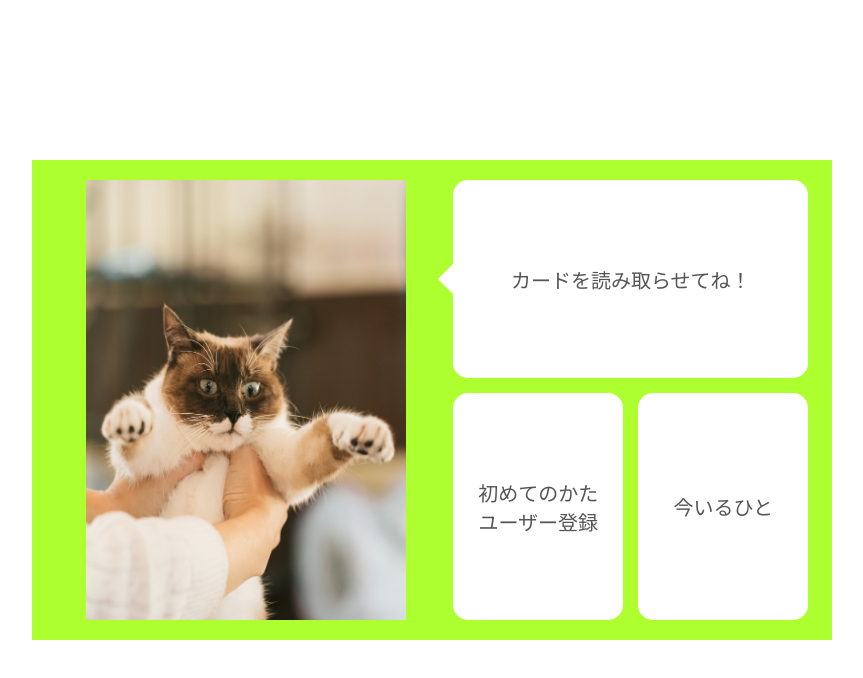
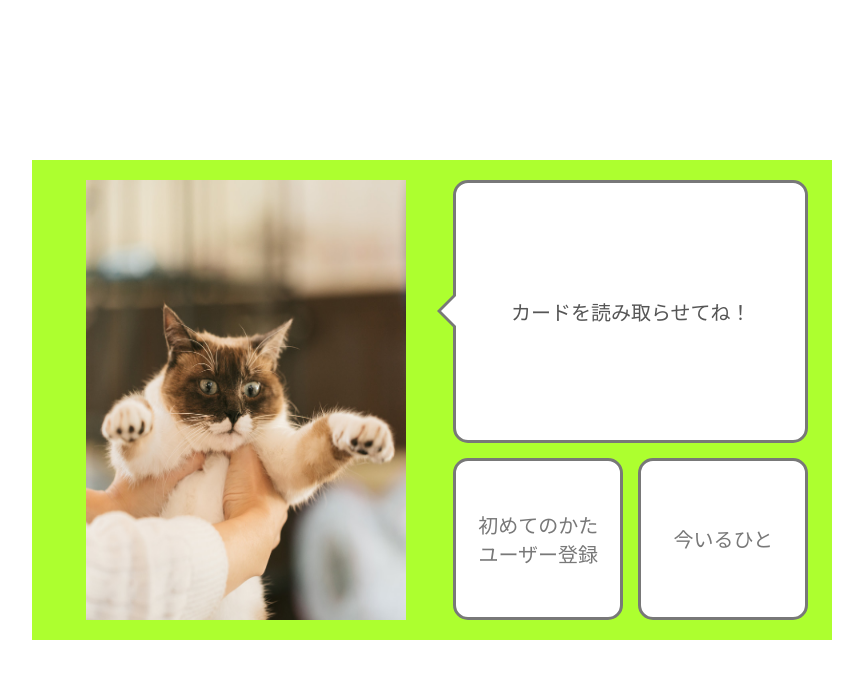
Before and after one commit to Tchikawa/html_test, a website: page index/index.html in a window 1280 px wide. Shown: the whole page, without its empty margins (208-1071 px from the left). Drawn offline with Linux system fonts and the light colour scheme.

Commit message:
待ち受け画面実装

```diff
--- a/index.css
+++ b/index/index.css
@@ -30,17 +30,30 @@ main{
     display: flex;
     align-items: center;
     justify-content: center;
+    border: solid 3px #787878;
    }
 
-   .baloon1:before{
+   .baloon1::before{
     content: "";
     position: absolute;
     top: 50%;
     left: -30px;
     margin-top: -15px;
     border: 15px solid transparent;
-    border-right: 15px solid #ffffff;
+    border-right: 15px solid #FFFFFF;
+    z-index: 2;
    }
+
+   .baloon1::after{
+    content: "";
+    position: absolute;
+    top: 50%;
+    left: -36px;
+    margin-top: -17px;
+    border: 17px solid transparent;
+    border-right: 17px solid #787878;
+    z-index: 1;
+  }
 
 .baloon2{
     grid-area: b2;
@@ -52,6 +65,7 @@ main{
     display: flex;
     align-items: center;
     justify-content: center;
+    border: solid 3px #787878;
 }
 
 .baloon3{
@@ -63,6 +77,7 @@ main{
     display: flex;
     align-items: center;
     justify-content: center;
+    border: solid 3px #787878;
 }
 
 .wrap{
@@ -71,7 +86,22 @@ main{
     grid-template-columns: 170px 170px;
     grid-template-areas:
     "b1 b1"
+    "b1 b1"
+    "b1 b1"
+    "b2 b3"
     "b2 b3";
     padding : 20px;
     font-size: 20px;
 }
+
+.button{
+    position:absolute;
+    text-decoration: none;
+    text-align: center;
+    color: #787878;
+    height: 162px;
+    width: 170px;
+    display: flex;
+    justify-content: center;
+    align-items: center;
+  }
--- a/index.html
+++ b/index/index.html
@@ -14,11 +14,15 @@
                 カードを読み取らせてね！
             </div>
             <div class="baloon2">
+              <a href="#" class="button">
                 初めてのかた<br>
                 ユーザー登録
+              </a>
             </div>
             <div class="baloon3">
+              <a href="#" class="button">
                 今いるひと
+              </a>
             </div>
         </div>
     </main>
```
